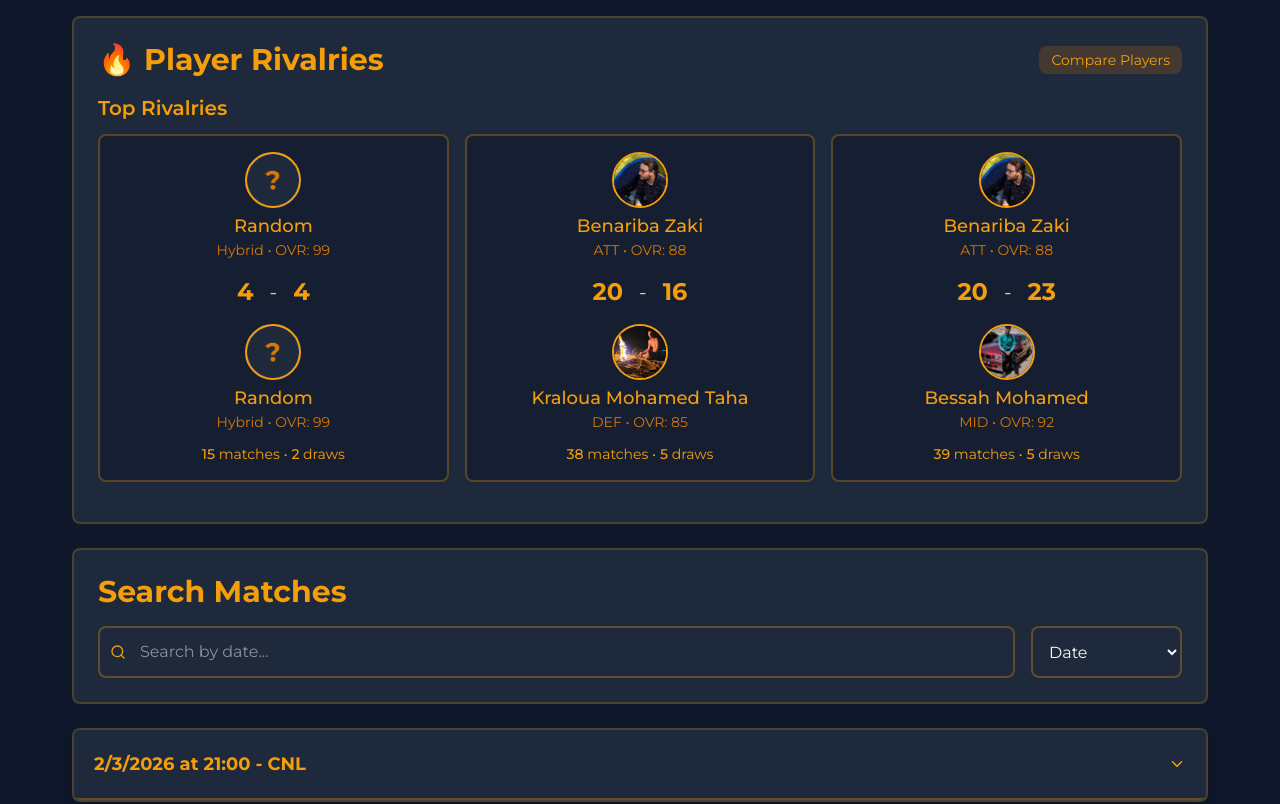
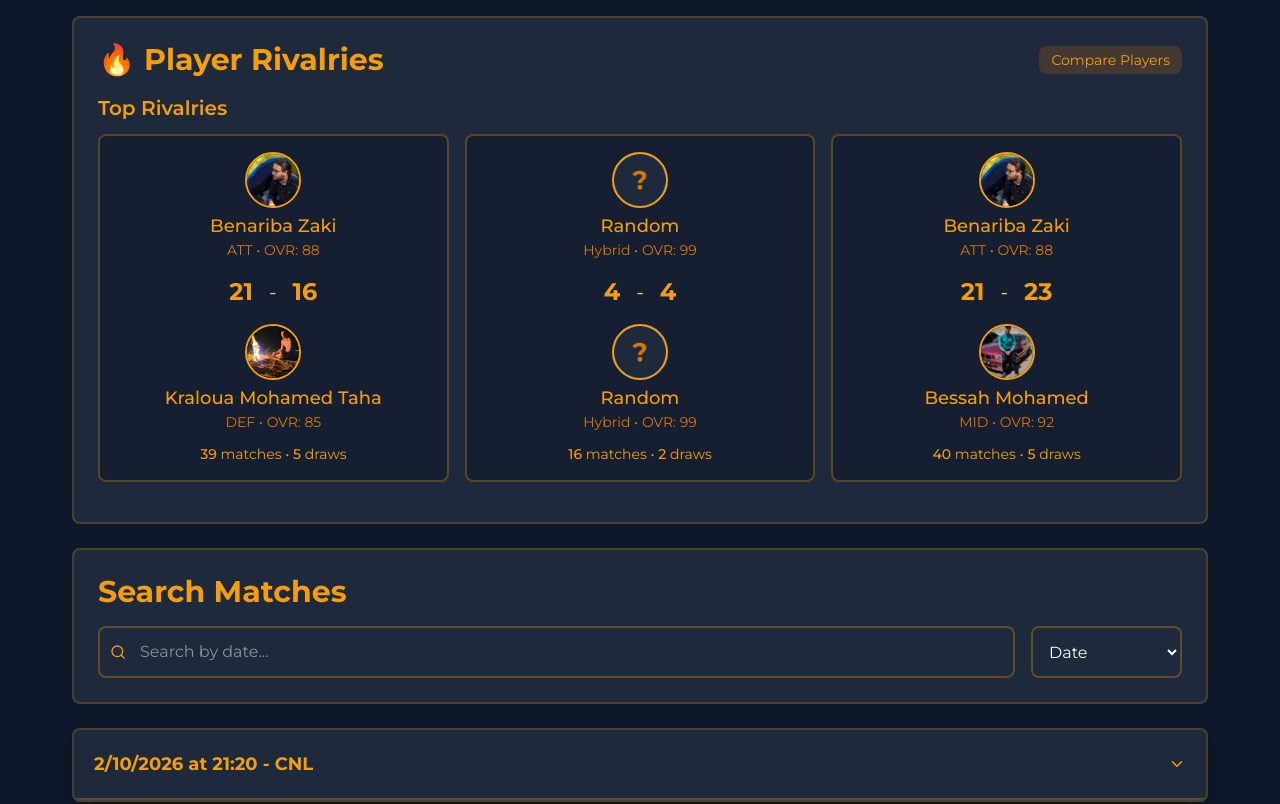
Before and after one commit to fruukyyy/9ahwaTa3Bessah, a React (Vite) app: page /match-history in a window 1280 px wide. Shown: the part 240-1044 px from the top of the page. Built offline with nearby package versions, Linux system fonts and the light colour scheme.

Commit message:
Weekly Update

```diff
--- a/src/data/matches.js
+++ b/src/data/matches.js
@@ -1,4 +1,20 @@
 export const matchesList = [
+  {
+    id: 47,
+    date: "2026-02-10",
+    time: "21:20",
+    location: "CNL",
+    teamA: {
+      players: [1, 3, 25, 12, 15, 16 ],
+      score: 4
+    },
+    teamB: {
+      players: [10, 7, 8, 4, 18, 99],
+      score: 3
+    },
+    mvp: 25,
+    notes: ""
+  },
   {
     id: 46,
     date: "2026-02-03",
```
